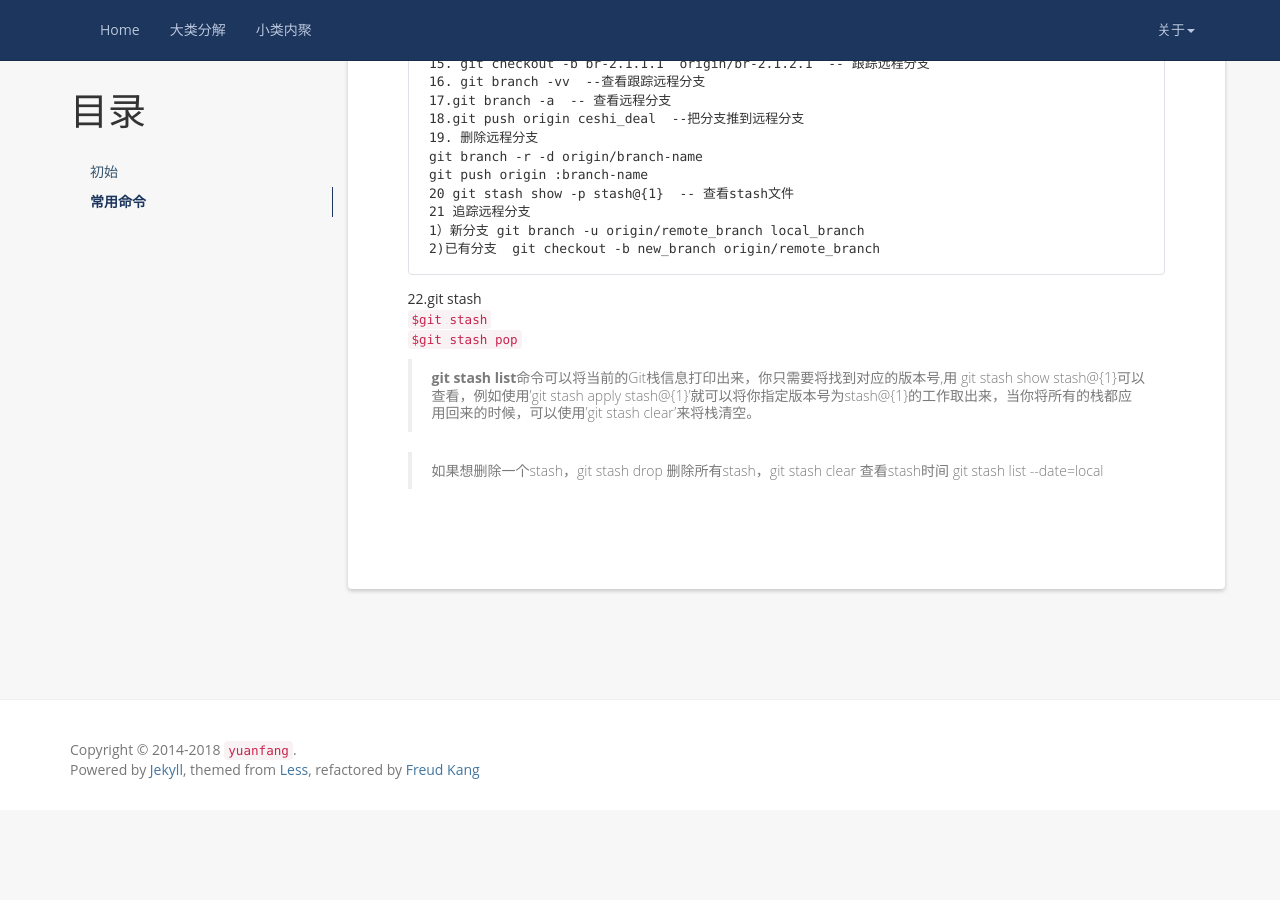
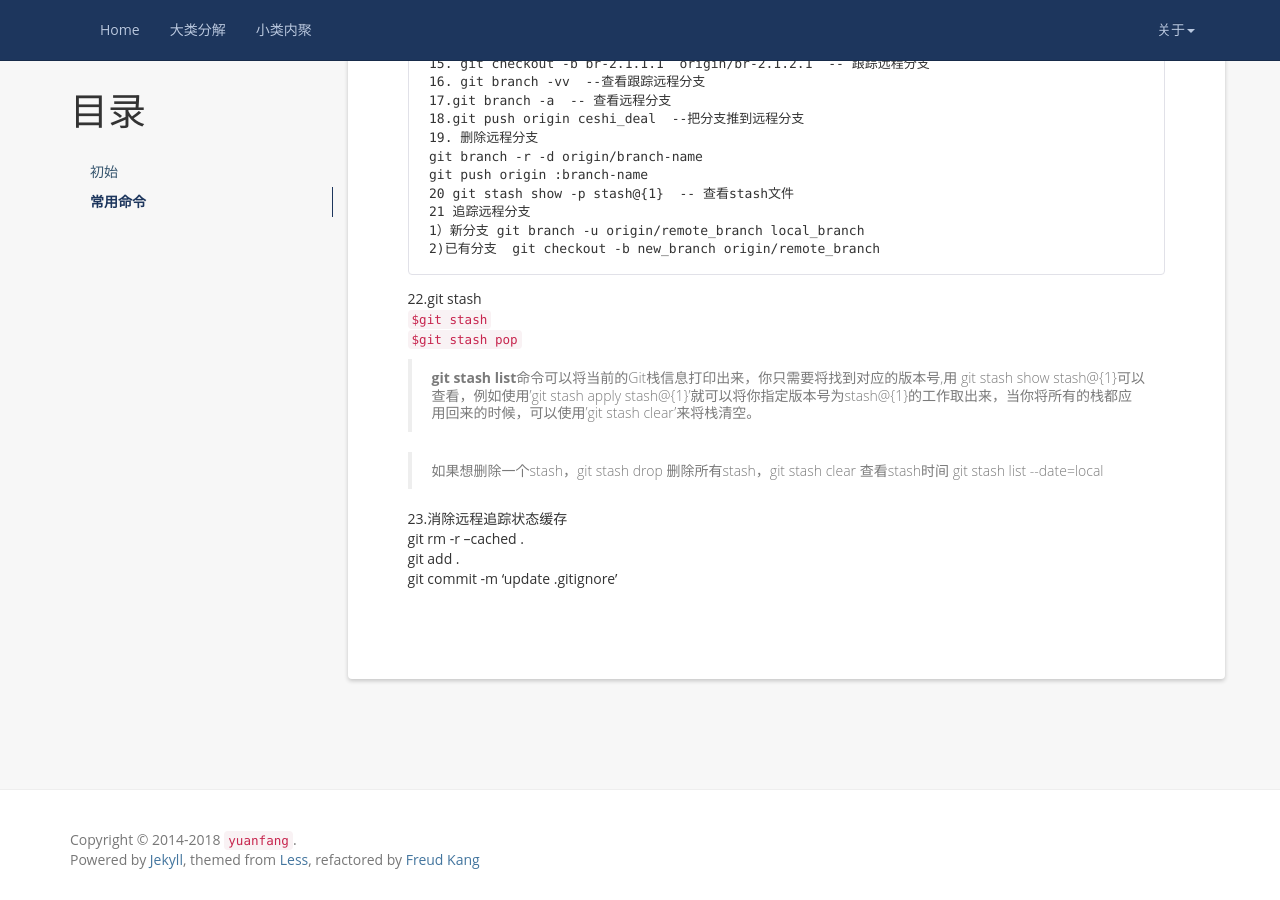
Before and after one commit to lanluohaisi/lanluohaisi.github.io, a Jekyll site: the page built from _posts/2018-09-08-git.md, in a window 1280 px wide and 900 px high, scrolled down 1303 px. Built offline with Jekyll 4.4.1, drawn with Linux system fonts in a browser that asks for light colours; nearby versions of some CDN libraries; a script that is not in the unit is left out; comment, search, counter and statistics services are not loaded; before the commit the page ends 2113 px from its top, so only the background shows below that.

Commit message:
加入git cache

```diff
--- a/_posts/2018-09-08-git.md
+++ b/_posts/2018-09-08-git.md
@@ -85,3 +85,8 @@ git push origin :branch-name
 >如果想删除一个stash，git stash drop <id>
 删除所有stash，git stash clear
 查看stash时间 git stash list --date=local
+
+23.消除远程追踪状态缓存
+git rm -r --cached .
+git add .
+git commit -m 'update .gitignore'
```
